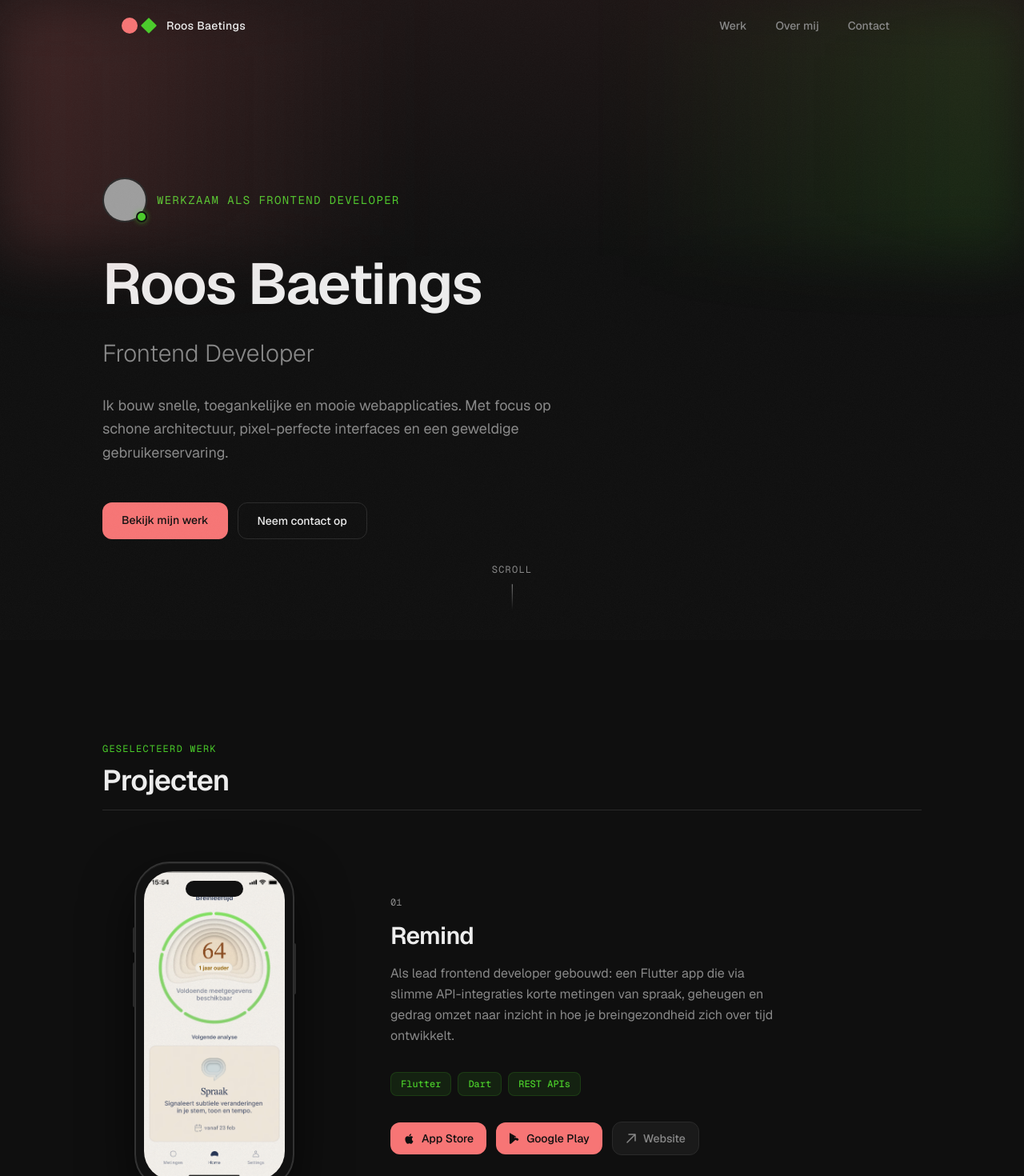
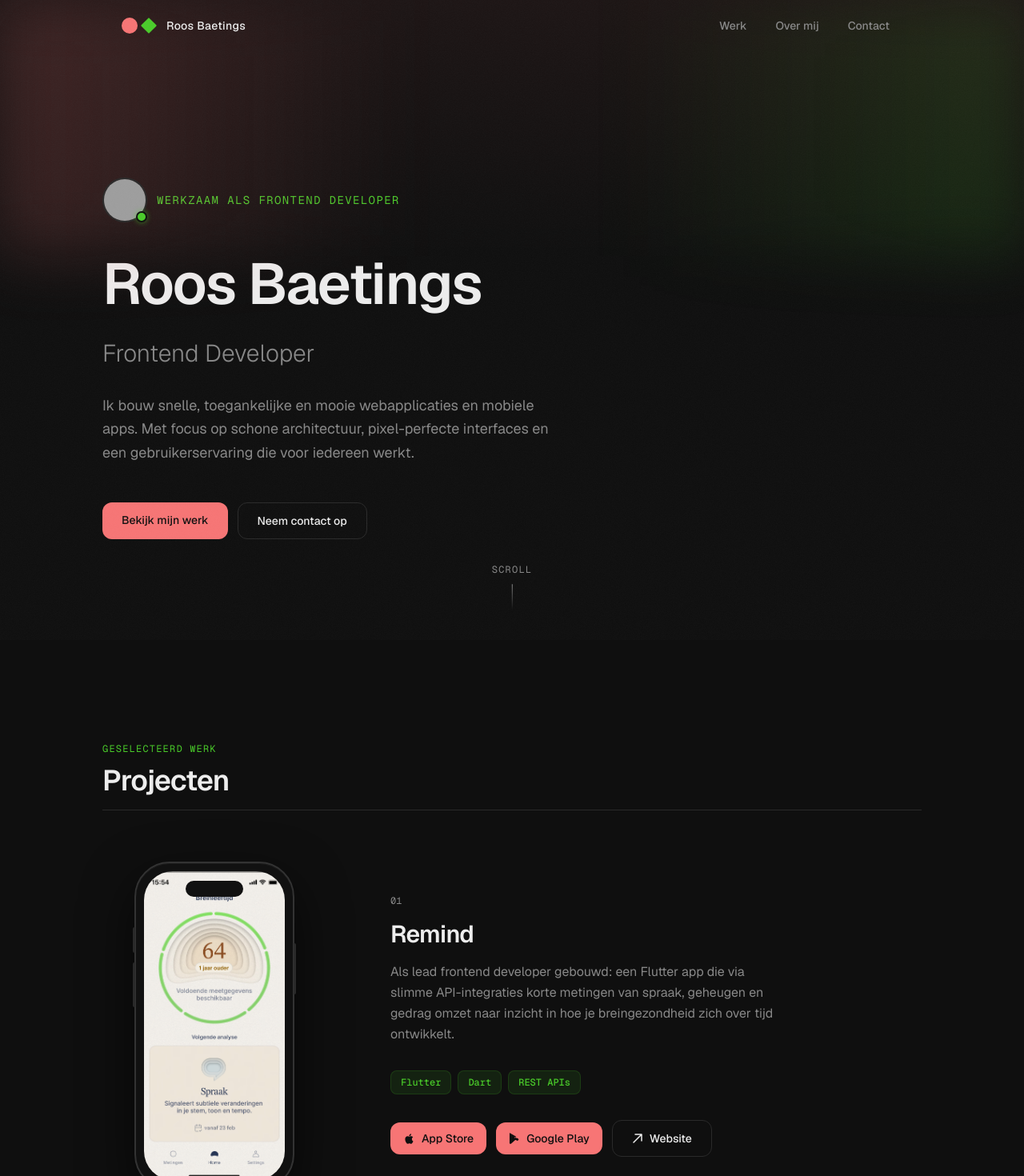
Before and after one commit to Roosbaetings/porfolio, a Next.js app: page / in a window 1280 px wide. Shown: the top 1470 px of the page at 80% size. Built offline with nearby package versions, Linux system fonts and the light colour scheme; grey boxes are pictures that could not be loaded.

Commit message:
Fix inconsitente buttons

```diff
--- a/components/Hero.tsx
+++ b/components/Hero.tsx
@@ -105,9 +105,9 @@ export default function Hero() {
           className="text-base sm:text-lg leading-relaxed max-w-xl mb-12"
           style={{ color: "#888888" }}
         >
-          Ik bouw snelle, toegankelijke en mooie webapplicaties. Met focus op
-          schone architectuur, pixel-perfecte interfaces en een geweldige
-          gebruikerservaring.
+          Ik bouw snelle, toegankelijke en mooie webapplicaties en mobiele apps.
+          Met focus op schone architectuur, pixel-perfecte interfaces en een
+          gebruikerservaring die voor iedereen werkt.
         </motion.p>
 
         <motion.div
--- a/components/Projects.tsx
+++ b/components/Projects.tsx
@@ -200,16 +200,18 @@ function ProjectRow({ project, index }: { project: Project; index: number }) {
             href={project.live}
             target="_blank"
             rel="noopener noreferrer"
-            className="flex items-center gap-2 px-4 py-2.5 rounded-xl text-sm font-medium transition-all duration-200"
+            className={`flex items-center gap-2 rounded-xl text-sm font-medium transition-all duration-200 ${
+              project.mobileScreenshot ? "px-6 py-3" : "px-4 py-2.5"
+            }`}
             style={
               project.mobileScreenshot
-                ? { background: "#1A1A1A", border: "1px solid #2A2A2A", color: "#888888" }
+                ? { border: "1px solid #2A2A2A", color: "#EDEDED", background: "transparent" }
                 : { background: "#F77575", color: "#0F0F0F" }
             }
             onMouseEnter={(e) => {
               if (project.mobileScreenshot) {
-                (e.currentTarget as HTMLElement).style.borderColor = "#EDEDED";
-                (e.currentTarget as HTMLElement).style.color = "#EDEDED";
+                (e.currentTarget as HTMLElement).style.borderColor = "#F77575";
+                (e.currentTarget as HTMLElement).style.color = "#F77575";
               } else {
                 (e.currentTarget as HTMLElement).style.background = "#f96a6a";
                 (e.currentTarget as HTMLElement).style.transform = "translateY(-1px)";
@@ -218,7 +220,7 @@ function ProjectRow({ project, index }: { project: Project; index: number }) {
             onMouseLeave={(e) => {
               if (project.mobileScreenshot) {
                 (e.currentTarget as HTMLElement).style.borderColor = "#2A2A2A";
-                (e.currentTarget as HTMLElement).style.color = "#888888";
+                (e.currentTarget as HTMLElement).style.color = "#EDEDED";
               } else {
                 (e.currentTarget as HTMLElement).style.background = "#F77575";
                 (e.currentTarget as HTMLElement).style.transform = "translateY(0)";
```
